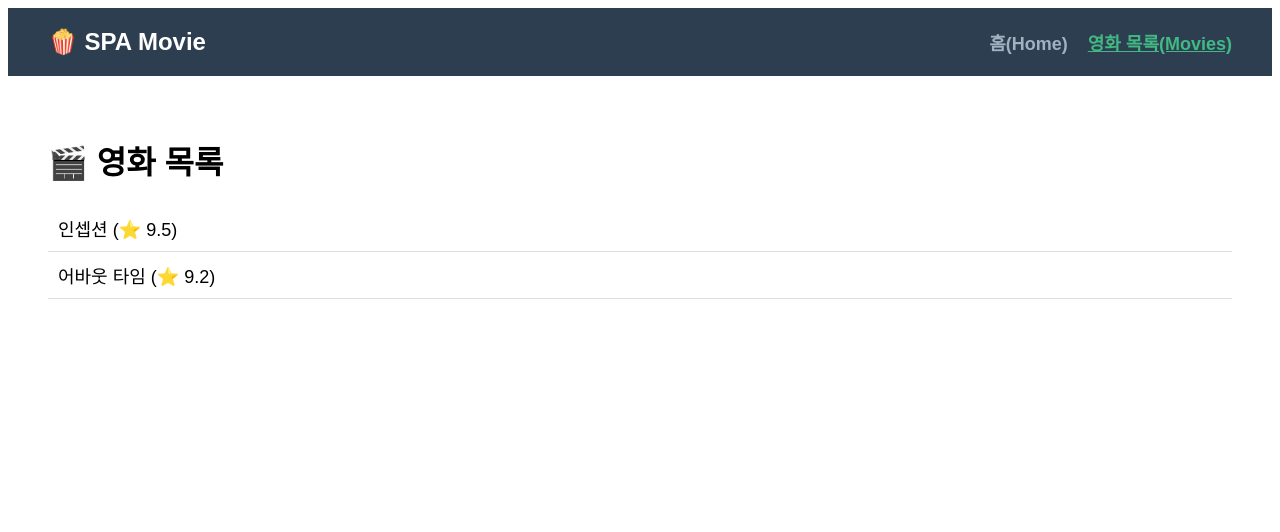
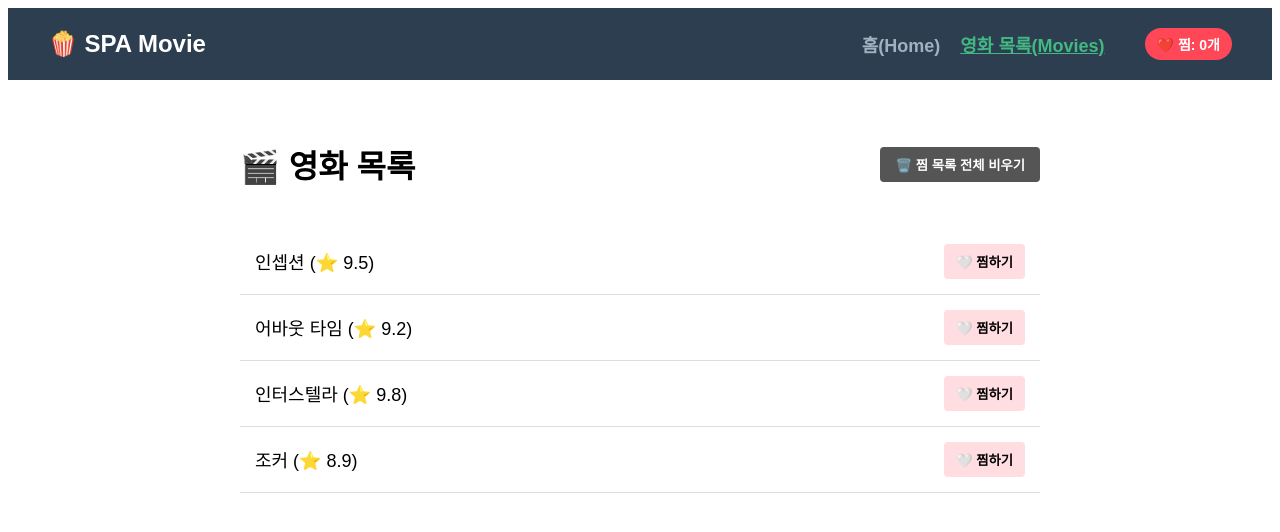
Before and after one commit to back0319/final-spa-project, a Vue app: page /movies in a window 1280 px wide. Shown: the top 532 px of the page. Built offline with nearby package versions, Linux system fonts and the light colour scheme.

Commit message:
Week 10: Pinia 및 로컬 스토리지 연동 완료

```diff
--- a/package.json
+++ b/package.json
@@ -9,6 +9,7 @@
     "preview": "vite preview"
   },
   "dependencies": {
+    "pinia": "^3.0.4",
     "vue": "^3.5.32",
     "vue-router": "^5.0.4"
   },
--- a/src/App.vue
+++ b/src/App.vue
@@ -1,4 +1,8 @@
-<script setup></script>
+<script setup>
+import { useFavoritesStore } from './stores/favorites.js';
+
+const favoritesStore = useFavoritesStore();
+</script>
 
 <template>
   <div class="app-container">
@@ -7,6 +11,12 @@
       <nav class="links">
         <router-link to="/">홈(Home)</router-link>
         <router-link to="/movies">영화 목록(Movies)</router-link>
+        <div class="favorite-stats">
+          <span class="badge count-badge">❤️ 찜: {{ favoritesStore.totalFavorites }}개</span>
+          <span v-if="favoritesStore.averageRating > 0" class="badge rating-badge">
+            ⭐ 평균 평점: {{ favoritesStore.averageRating }}
+          </span>
+        </div>
       </nav>
     </header>
     <router-view></router-view>
@@ -31,6 +41,7 @@
 }
 .links {
   display: flex;
+  align-items: center;
   gap: 20px;
 }
 .links a {
@@ -43,4 +54,23 @@
   color: #42b883;
   text-decoration: underline;
 }
+.favorite-stats {
+  display: flex;
+  gap: 10px;
+  margin-left: 20px;
+}
+.badge {
+  padding: 6px 12px;
+  border-radius: 20px;
+  font-weight: bold;
+  font-size: 14px;
+}
+.count-badge {
+  background-color: #ff4757;
+  color: white;
+}
+.rating-badge {
+  background-color: #f1c40f;
+  color: #333;
+}
 </style>
--- /dev/null
+++ b/src/stores/favorites.js
@@ -0,0 +1,40 @@
+import { defineStore } from 'pinia';
+import { ref, computed, watch } from 'vue';
+
+export const useFavoritesStore = defineStore('favorites', () => {
+  const savedFavorites = JSON.parse(localStorage.getItem('favorite_movies')) || [];
+  const favoriteMovies = ref(savedFavorites);
+
+  const totalFavorites = computed(() => favoriteMovies.value.length);
+
+  const averageRating = computed(() => {
+    if (favoriteMovies.value.length === 0) return 0;
+
+    const sum = favoriteMovies.value.reduce((acc, movie) => acc + movie.rating, 0);
+    return (sum / favoriteMovies.value.length).toFixed(1);
+  });
+
+  const toggleFavorite = (movie) => {
+    const index = favoriteMovies.value.findIndex((m) => m.id === movie.id);
+
+    if (index === -1) {
+      favoriteMovies.value.push(movie);
+    } else {
+      favoriteMovies.value.splice(index, 1);
+    }
+  };
+
+  const clearAllFavorites = () => {
+    favoriteMovies.value = [];
+  };
+
+  watch(
+    favoriteMovies,
+    (newVal) => {
+      localStorage.setItem('favorite_movies', JSON.stringify(newVal));
+    },
+    { deep: true },
+  );
+
+  return { favoriteMovies, totalFavorites, averageRating, toggleFavorite, clearAllFavorites };
+});
--- a/src/views/MoviesView.vue
+++ b/src/views/MoviesView.vue
@@ -1,18 +1,35 @@
 <script setup>
-import { ref } from "vue";
+import { ref } from 'vue';
+import { useFavoritesStore } from '../stores/favorites.js';
+
+const favoritesStore = useFavoritesStore();
 
 const movies = ref([
-  { id: 1, title: "인셉션", rating: 9.5 },
-  { id: 2, title: "어바웃 타임", rating: 9.2 },
+  { id: 1, title: '인셉션', rating: 9.5 },
+  { id: 2, title: '어바웃 타임', rating: 9.2 },
+  { id: 3, title: '인터스텔라', rating: 9.8 },
+  { id: 4, title: '조커', rating: 8.9 },
 ]);
 </script>
 
 <template>
   <main class="page">
-    <h1>🎬 영화 목록</h1>
+    <div class="header-area">
+      <h1>🎬 영화 목록</h1>
+      <button @click="favoritesStore.clearAllFavorites" class="clear-btn">
+        🗑️ 찜 목록 전체 비우기
+      </button>
+    </div>
+
     <ul>
-      <li v-for="movie in movies" :key="movie.id">
-        {{ movie.title }} (⭐️ {{ movie.rating }})
+      <li v-for="movie in movies" :key="movie.id" class="movie-item">
+        <span class="movie-info">{{ movie.title }} (⭐ {{ movie.rating }})</span>
+        <button
+          class="fav-btn"
+          @click="favoritesStore.toggleFavorite(movie)"
+        >
+          {{ favoritesStore.favoriteMovies.some((m) => m.id === movie.id) ? '❤️ 찜 취소' : '🤍 찜하기' }}
+        </button>
       </li>
     </ul>
   </main>
@@ -21,14 +38,49 @@ const movies = ref([
 <style scoped>
 .page {
   padding: 40px;
+  max-width: 800px;
+  margin: 0 auto;
+}
+.header-area {
+  display: flex;
+  justify-content: space-between;
+  align-items: center;
+  margin-bottom: 20px;
 }
 ul {
   list-style: none;
   padding: 0;
 }
-li {
-  padding: 10px;
+.movie-item {
+  display: flex;
+  justify-content: space-between;
+  align-items: center;
+  padding: 15px;
   border-bottom: 1px solid #ddd;
   font-size: 18px;
 }
+.fav-btn {
+  padding: 8px 12px;
+  border: none;
+  border-radius: 4px;
+  cursor: pointer;
+  background-color: #ffdde1;
+  font-weight: bold;
+  transition: 0.2s;
+}
+.fav-btn:hover {
+  background-color: #ffc0cb;
+}
+.clear-btn {
+  padding: 8px 15px;
+  border: none;
+  border-radius: 4px;
+  background-color: #555;
+  color: white;
+  cursor: pointer;
+  font-weight: bold;
+}
+.clear-btn:hover {
+  background-color: #333;
+}
 </style>
```
Also changed, not shown: src/main.js (+8 -5 lines), 1 other file (tests, documents, lock files or other folders).
